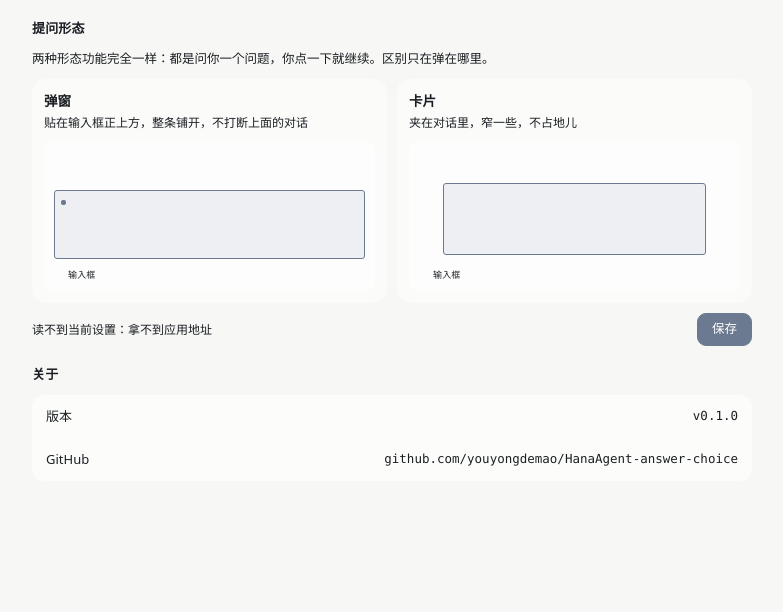
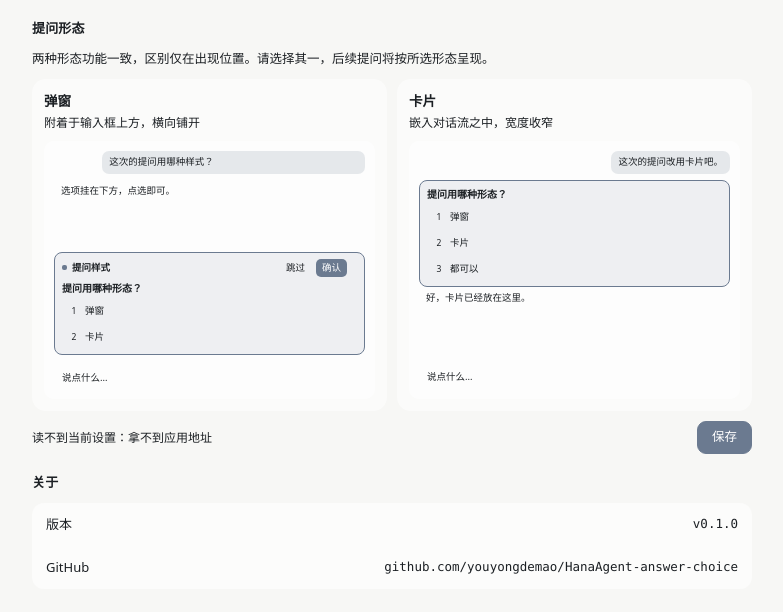
Before and after one commit to youyongdemao/HanaAgent-answer-choice, a website with bundled scripts: page ui/settings.html in a window 1280 px wide. Shown: the whole page, without its empty margins (248-1031 px from the left). Built offline with nearby package versions, Linux system fonts and the light colour scheme.

Commit message:
ui: 设置页预览改为真实对话截面，文案书面化
- 两种形态的预览不再用灰条示意，改成一轮真实对话：用户与助手各一条消息、选择界面、底部输入框
- 卡片那张走正常文档流（消息→卡片→消息），与「夹在对话里」一致
- 文案改为书面表述

```diff
--- a/ui/assets/settings.css
+++ b/ui/assets/settings.css
@@ -90,104 +90,100 @@ body {
   color: var(--text-muted, var(--text-light, var(--text)));
 }
 
-/* ── 预览：把两种形态的实际长相画出来 ── */
+/* ── 预览：用一轮真实对话画出两种形态的区别 ── */
 .st-demo {
   position: relative;
   display: block;
-  height: 150px;
+  height: 238px;
+  padding: 10px;
   border: 1px solid var(--border, color-mix(in srgb, var(--text) 12%, transparent));
   border-radius: calc(10px * var(--corner-radius-scale, 1));
   background: color-mix(in srgb, var(--bg, #fff) 65%, transparent);
   overflow: hidden;
+  font-size: 9.5px;
+  line-height: 1.5;
 }
 
-.st-demo > span {
-  position: absolute;
+/* 对话消息 */
+.dm {
   display: block;
-  border-radius: 3px;
+  max-width: 80%;
+  margin-bottom: 6px;
+  padding: 4px 7px;
+  border-radius: 7px;
+  color: var(--text);
 }
 
-/* 对话里的消息条 */
-.dm {
-  left: 10px;
-  height: 6px;
-  background: color-mix(in srgb, var(--text) 14%, transparent);
+.dm-user {
+  margin-left: auto;
+  background: color-mix(in srgb, var(--accent, #6b7a90) 16%, transparent);
 }
 
-.dm-1 {
-  top: 10px;
-  right: 56px;
+.dm-bot {
+  background: color-mix(in srgb, var(--text) 7%, transparent);
 }
 
-.dm-2 {
-  top: 22px;
-  right: 84px;
-}
-
-.dm-3 {
-  top: 34px;
-  right: 62px;
-}
-
-.dm-4 {
-  top: 120px;
-  right: 72px;
-}
-
-/* 底部输入框（带一个光标，好认） */
+/* 底部输入框 */
 .d-input {
+  position: absolute;
   left: 10px;
   right: 10px;
-  bottom: 8px;
-  height: 18px;
+  bottom: 9px;
+  padding: 5px 8px;
   border: 1px solid var(--border, color-mix(in srgb, var(--text) 14%, transparent));
-  border-radius: 6px;
+  border-radius: 7px;
   background: color-mix(in srgb, var(--text) 4%, transparent);
-}
-
-.d-caret {
-  top: 4px;
-  left: 6px;
-  width: 1px;
-  height: 9px;
-  background: color-mix(in srgb, var(--text) 40%, transparent);
-}
-
-.d-label {
-  left: 24px;
-  bottom: 12px;
-  font-size: 9px;
-  line-height: 1;
-  letter-spacing: .02em;
   color: var(--text-muted, var(--text-light, var(--text)));
 }
 
-/* 弹窗：贴着输入框上方，左右整条铺开 */
+/* 弹窗：紧贴输入框上方，横向铺开 */
 .d-popup {
+  position: absolute;
   left: 10px;
   right: 10px;
-  bottom: 32px;
-  padding: 6px;
+  bottom: 44px;
+  display: grid;
+  gap: 4px;
+  padding: 6px 7px;
   border: 1px solid var(--accent, #6b7a90);
   border-radius: 8px;
   background: color-mix(in srgb, var(--accent, #6b7a90) 10%, transparent);
 }
 
-/* 卡片：夹在对话里，明显窄一截，离输入框远 */
+/* 卡片：嵌在对话中间，左右各收一截 */
 .d-popup.is-card {
+  top: 34px;
+  bottom: auto;
   left: 34px;
   right: 34px;
-  top: 42px;
-  bottom: auto;
-  padding: 7px;
 }
 
-/* 面板顶栏：点 + 标题 + 两个按钮 + 折叠箭头 */
+/* 卡片那张预览走正常流：消息 → 卡片 → 消息，谁也不盖谁 */
+.st-demo.is-flow {
+  display: flex;
+  flex-direction: column;
+}
+
+.st-demo.is-flow .d-popup,
+.st-demo.is-flow .d-input {
+  position: static;
+}
+
+.st-demo.is-flow .d-input {
+  margin-top: auto;
+}
+
+.st-demo.is-flow .d-popup.is-card {
+  top: auto;
+  left: 24px;
+  right: 24px;
+}
+
+/* 弹窗顶栏：标记、标题、按钮、折叠箭头 */
 .d-bar {
   display: flex;
   align-items: center;
-  gap: 4px;
-  margin-bottom: 6px;
+  gap: 5px;
 }
 
 .d-dot {
@@ -197,51 +193,67 @@ body {
   background: var(--accent, #6b7a90);
 }
 
-.d-txt {
-  width: 26px;
-  height: 4px;
-  border-radius: 2px;
-  background: color-mix(in srgb, var(--text) 22%, transparent);
+.d-name {
+  font-size: 9.5px;
+  font-weight: 600;
+  color: var(--text-muted, var(--text-light, var(--text)));
 }
 
-.d-chip {
-  width: 16px;
-  height: 10px;
+.d-btn {
+  padding: 2px 6px;
   border: 1px solid var(--border, color-mix(in srgb, var(--text) 16%, transparent));
-  border-radius: 3px;
+  border-radius: 5px;
+  font-style: normal;
+  color: var(--text);
 }
 
-.d-chip:last-of-type {
+.d-btn.is-first {
   margin-left: auto;
 }
 
+.d-btn.is-primary {
+  border-color: var(--accent, #6b7a90);
+  background: var(--accent, #6b7a90);
+  color: #fff;
+}
+
 .d-chev {
-  width: 6px;
-  height: 6px;
+  width: 5px;
+  height: 5px;
   border-left: 1px solid var(--text-muted, var(--text-light, var(--text)));
   border-bottom: 1px solid var(--text-muted, var(--text-light, var(--text)));
   transform: rotate(-45deg);
-  border-radius: 0;
-  margin: 0 2px 3px 2px;
+  margin-bottom: 2px;
 }
 
-/* 内容：问题条 + 选项条 */
-.d-rows {
-  display: grid;
-  gap: 4px;
-}
-
+/* 问题与选项 */
 .d-q {
-  height: 5px;
-  width: 72%;
-  border-radius: 2px;
-  background: color-mix(in srgb, var(--text) 26%, transparent);
+  font-size: 10px;
+  font-weight: 600;
+  color: var(--text);
 }
 
 .d-opt {
-  height: 13px;
+  display: flex;
+  align-items: center;
+  gap: 5px;
+  padding: 4px 6px;
   border: 1px solid var(--border, color-mix(in srgb, var(--text) 16%, transparent));
-  border-radius: 5px;
+  border-radius: 6px;
+  color: var(--text);
+}
+
+.d-num {
+  display: grid;
+  place-items: center;
+  flex: none;
+  width: 12px;
+  height: 12px;
+  border-radius: 3px;
+  background: color-mix(in srgb, var(--text) 10%, transparent);
+  font-size: 8.5px;
+  font-style: normal;
+  color: var(--text-muted, var(--text-light, var(--text)));
 }
 
 /* ── 保存行 ── */
--- a/ui/settings.html
+++ b/ui/settings.html
@@ -12,7 +12,7 @@
   <div class="st-page">
 
     <h1 class="st-title">提问形态</h1>
-    <p class="st-hint">两种形态功能完全一样：都是问你一个问题，你点一下就继续。区别只在弹在哪里。</p>
+    <p class="st-hint">两种形态功能一致，区别仅在出现位置。请选择其一，后续提问将按所选形态呈现。</p>
 
     <div class="st-forms">
 
@@ -20,18 +20,24 @@
         <input class="st-radio" type="radio" name="form" value="panel">
         <span class="st-form-head">
           <b>弹窗</b>
-          <i>贴在输入框正上方，整条铺开，不打断上面的对话</i>
+          <i>附着于输入框上方，横向铺开</i>
         </span>
         <span class="st-demo" aria-hidden="true">
-          <span class="dm dm-1"></span>
-          <span class="dm dm-2"></span>
-          <span class="dm dm-3"></span>
+          <span class="dm dm-user">这次的提问用哪种样式？</span>
+          <span class="dm dm-bot">选项挂在下方，点选即可。</span>
           <span class="d-popup">
-            <span class="d-bar"><em class="d-dot"></em><em class="d-txt"></em><em class="d-chip"></em><em class="d-chip"></em><em class="d-chev"></em></span>
-            <span class="d-rows"><em class="d-q"></em><em class="d-opt"></em><em class="d-opt"></em></span>
+            <span class="d-bar">
+              <em class="d-dot"></em>
+              <b class="d-name">提问样式</b>
+              <em class="d-btn is-first">跳过</em>
+              <em class="d-btn is-primary">确认</em>
+              <em class="d-chev"></em>
+            </span>
+            <span class="d-q">提问用哪种形态？</span>
+            <span class="d-opt"><em class="d-num">1</em>弹窗</span>
+            <span class="d-opt"><em class="d-num">2</em>卡片</span>
           </span>
-          <span class="d-input"><em class="d-caret"></em></span>
-          <span class="d-label">输入框</span>
+          <span class="d-input">说点什么…</span>
         </span>
       </label>
 
@@ -39,17 +45,18 @@
         <input class="st-radio" type="radio" name="form" value="card">
         <span class="st-form-head">
           <b>卡片</b>
-          <i>夹在对话里，窄一些，不占地儿</i>
+          <i>嵌入对话流之中，宽度收窄</i>
         </span>
-        <span class="st-demo" aria-hidden="true">
-          <span class="dm dm-1"></span>
-          <span class="dm dm-2"></span>
+        <span class="st-demo is-flow" aria-hidden="true">
+          <span class="dm dm-user">这次的提问改用卡片吧。</span>
           <span class="d-popup is-card">
-            <span class="d-rows"><em class="d-q"></em><em class="d-opt"></em><em class="d-opt"></em><em class="d-opt"></em></span>
+            <span class="d-q">提问用哪种形态？</span>
+            <span class="d-opt"><em class="d-num">1</em>弹窗</span>
+            <span class="d-opt"><em class="d-num">2</em>卡片</span>
+            <span class="d-opt"><em class="d-num">3</em>都可以</span>
           </span>
-          <span class="dm dm-4"></span>
-          <span class="d-input"><em class="d-caret"></em></span>
-          <span class="d-label">输入框</span>
+          <span class="dm dm-bot">好，卡片已经放在这里。</span>
+          <span class="d-input">说点什么…</span>
         </span>
       </label>
 
```
